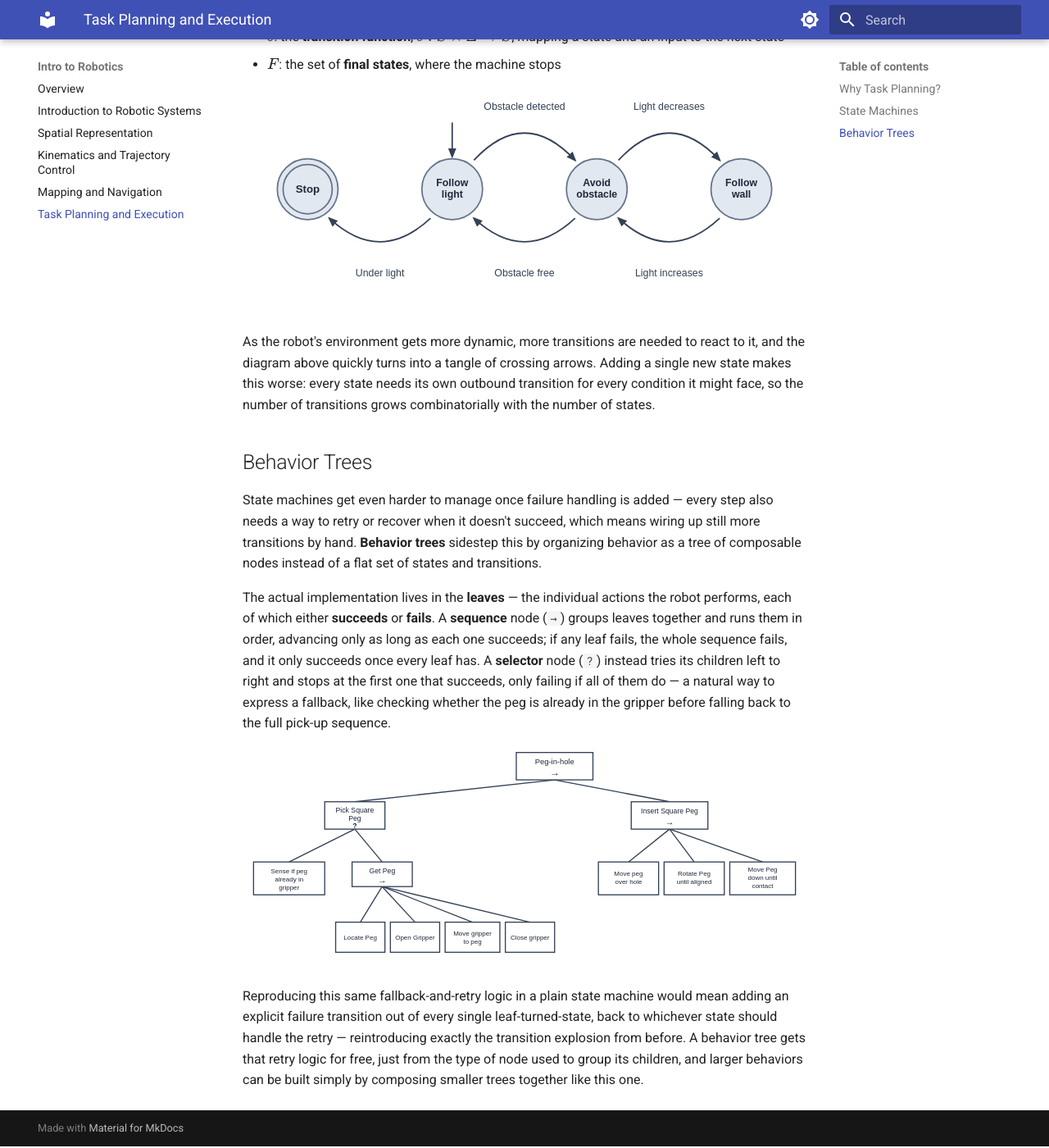
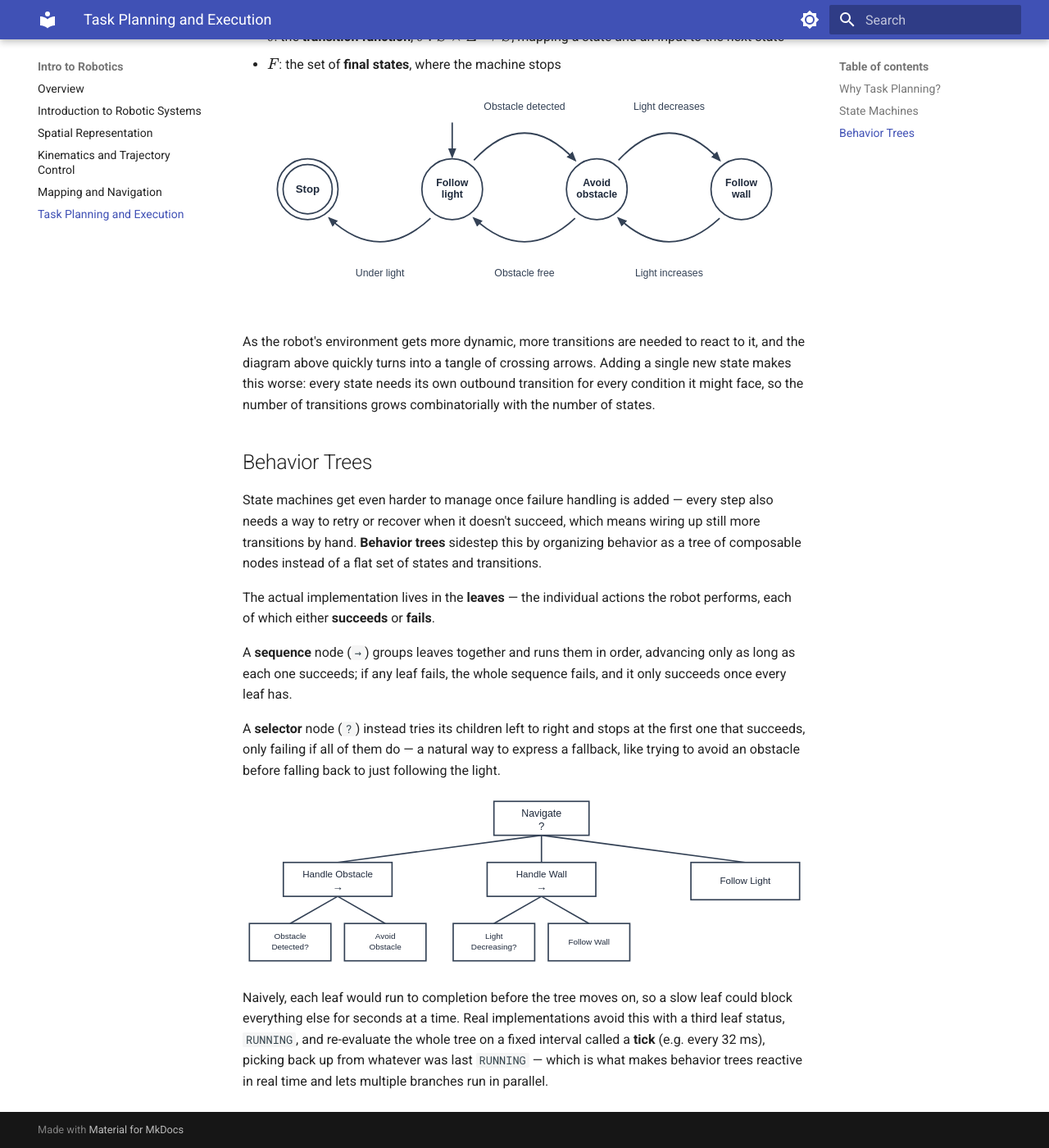
Before and after one commit to Kooroshoo/intro-to-robotics, an MkDocs documentation site: the page built from docs/05-task-planning-and-execution.md, in a window 1280 px wide and 1400 px high, scrolled down 704 px. Shown: the whole window at 82% size. Built offline with MkDocs 1.6.1 and Material for MkDocs 9.7.7, drawn with Linux system fonts in a browser that asks for light colours.

Commit message:
update chapter 5

```diff
--- a/docs/05-task-planning-and-execution.md
+++ b/docs/05-task-planning-and-execution.md
@@ -26,10 +26,14 @@ As the robot's environment gets more dynamic, more transitions are needed to rea
 
 State machines get even harder to manage once failure handling is added — every step also needs a way to retry or recover when it doesn't succeed, which means wiring up still more transitions by hand. **Behavior trees** sidestep this by organizing behavior as a tree of composable nodes instead of a flat set of states and transitions.
 
-The actual implementation lives in the **leaves** — the individual actions the robot performs, each of which either **succeeds** or **fails**. A **sequence** node (`→`) groups leaves together and runs them in order, advancing only as long as each one succeeds; if any leaf fails, the whole sequence fails, and it only succeeds once every leaf has. A **selector** node (`?`) instead tries its children left to right and stops at the first one that succeeds, only failing if all of them do — a natural way to express a fallback, like checking whether the peg is already in the gripper before falling back to the full pick-up sequence.
+The actual implementation lives in the **leaves** — the individual actions the robot performs, each of which either **succeeds** or **fails**.
+
+A **sequence** node (`→`) groups leaves together and runs them in order, advancing only as long as each one succeeds; if any leaf fails, the whole sequence fails, and it only succeeds once every leaf has.
+
+A **selector** node (`?`) instead tries its children left to right and stops at the first one that succeeds, only failing if all of them do — a natural way to express a fallback, like trying to avoid an obstacle before falling back to just following the light.
 
 <p markdown="1" style="text-align:center;">
-![A behavior tree for a full peg-in-hole task: a sequence node combining a selector (pick up the peg, falling back to a full grasp sequence) with a sequence for inserting it](assets/images/behavior_tree_composability.svg)
+![A behavior tree for the same light-following robot: a selector node tries handling an obstacle, then a wall, before falling back to following the light](assets/images/behavior_tree_navigate.svg)
 </p>
 
-Reproducing this same fallback-and-retry logic in a plain state machine would mean adding an explicit failure transition out of every single leaf-turned-state, back to whichever state should handle the retry — reintroducing exactly the transition explosion from before. A behavior tree gets that retry logic for free, just from the type of node used to group its children, and larger behaviors can be built simply by composing smaller trees together like this one.
+Naively, each leaf would run to completion before the tree moves on, so a slow leaf could block everything else for seconds at a time. Real implementations avoid this with a third leaf status, `RUNNING`, and re-evaluate the whole tree on a fixed interval called a **tick** (e.g. every 32 ms), picking back up from whatever was last `RUNNING` — which is what makes behavior trees reactive in real time and lets multiple branches run in parallel.
```
Also changed, not shown: docs/assets/images/behavior_tree_navigate.svg (added), docs/assets/images/state_machine_example.svg.
